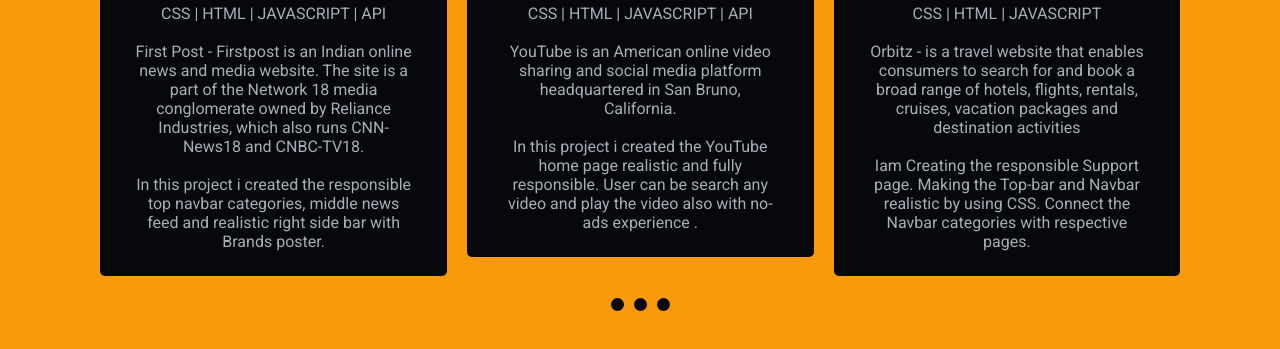
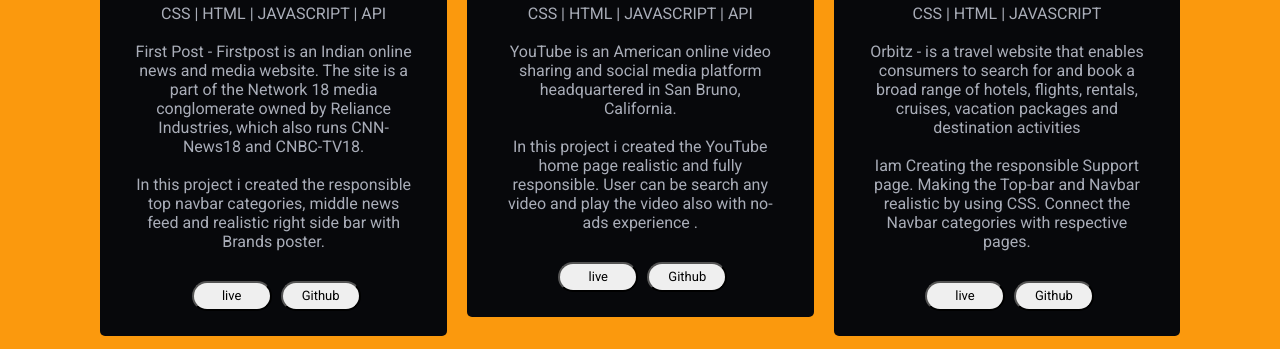
Before and after one commit to raje2/raje2.github.io, a plain HTML site: page index.html in a window 1280 px wide. Shown: the part 3364-3713 px from the top of the page. Drawn offline with nearby package versions, Linux system fonts and the light colour scheme.

Commit message:
live button added

```diff
--- a/index.html
+++ b/index.html
@@ -69,7 +69,7 @@
                         </tr>
                         <tr>
                             <td>Email</td>
-                            <td>:offcialrajesh@gmail.com</td>
+                            <td>:rajeshpra673@gmail.com</td>
                         </tr>
                         <tr>
                             <td>From</td>
@@ -228,6 +228,10 @@
                         Iam Creating the responsible Support page. Making the Top-bar and Navbar realistic by using CSS.
                         Connect the Navbar categories with respective pages.</p>
                 </div></a>
+                <div class="box_button">
+                    <a href="https://reliable-llama-c038f5.netlify.app"><button class="pro_button">live</button></a>
+                  <a href="https://github.com/thecodervaibhav/Team-App-Monsters"><button class="pro_button">Github</button></a>
+                </div>
             </div>
             <div class="card">
                 <a class="p_link" href="https://heroic-cucurucho-c5bc21.netlify.app"></a><div class="box">
@@ -240,6 +244,10 @@
                         In this project i created the responsible top navbar categories, middle
                          news feed and realistic right side bar with Brands poster. </p>
                 </div></a>
+                <div class="box_button">
+                    <a href="https://heroic-cucurucho-c5bc21.netlify.app"><button class="pro_button">live</button></a>
+                  <a href="https://github.com/raje2/TheTeam_Monster_FirstPost"><button class="pro_button">Github</button></a>
+                </div>
             </div>
             <div class="card">
                 <a class="p_link" href="https://github.com/raje2/YOUTUBE_PROJECT"> <div class="box">
@@ -251,6 +259,10 @@
                         <br>
                         In this project i created the YouTube home page realistic and fully responsible. User can be search any video and play the video also with no-ads experience . </p></p>
                 </div> </a>
+                <div class="box_button">
+                    <a href="https://heroic-cucurucho-c5bc21.netlify.app"><button class="pro_button">live</button></a>
+                  <a href="https://github.com/raje2/YOUTUBE_PROJECT"><button class="pro_button">Github</button></a>
+                </div>
             </div>
             <div class="card">
                 <a class="p_link" href="https://reliable-llama-c038f5.netlify.app"> <div class="box">
@@ -263,6 +275,10 @@
                         Iam Creating the responsible Support page. Making the Top-bar and Navbar realistic by using CSS.
                         Connect the Navbar categories with respective pages.</p>
                 </div></a>
+                <div class="box_button">
+                    <a href="https://reliable-llama-c038f5.netlify.app"><button class="pro_button">live</button></a>
+                  <a href="https://github.com/thecodervaibhav/Team-App-Monsters"><button class="pro_button">Github</button></a>
+                </div>
             </div>
             <div class="card">
                 <a class="p_link" href="https://heroic-cucurucho-c5bc21.netlify.app"></a><div class="box">
@@ -275,6 +291,10 @@
                         In this project i created the responsible top navbar categories, middle
                          news feed and realistic right side bar with Brands poster. </p>
                 </div></a>
+                <div class="box_button">
+                    <a href="https://heroic-cucurucho-c5bc21.netlify.app"><button class="pro_button">live</button></a>
+                  <a href="https://github.com/raje2/TheTeam_Monster_FirstPost"><button class="pro_button">Github</button></a>
+                </div>
             </div>
             <div class="card">
                 <a class="p_link" href="https://github.com/raje2/YOUTUBE_PROJECT"> <div class="box">
@@ -286,6 +306,10 @@
                          <br>
                          In this project i created the YouTube home page realistic and fully responsible. User can be search any video and play the video also with no-ads experience . </p></p>
                  </div> </a>
+                 <div class="box_button">
+                    <a href="https://heroic-cucurucho-c5bc21.netlify.app"><button class="pro_button">live</button></a>
+                  <a href="https://github.com/raje2/YOUTUBE_PROJECT"><button class="pro_button">Github</button></a>
+                </div>
             </div>
             <div class="card">
                 <a class="p_link" href="https://reliable-llama-c038f5.netlify.app"> <div class="box">
@@ -298,6 +322,10 @@
                         Iam Creating the responsible Support page. Making the Top-bar and Navbar realistic by using CSS.
                         Connect the Navbar categories with respective pages.</p>
                 </div></a>
+                <div class="box_button">
+                    <a href="https://reliable-llama-c038f5.netlify.app"><button class="pro_button">live</button></a>
+                  <a href="https://github.com/thecodervaibhav/Team-App-Monsters"><button class="pro_button">Github</button></a>
+                </div>
             </div>
             <div class="card">
                 <a class="p_link" href="https://heroic-cucurucho-c5bc21.netlify.app"></a><div class="box">
@@ -310,6 +338,10 @@
                         In this project i created the responsible top navbar categories, middle
                          news feed and realistic right side bar with Brands poster. </p>
                 </div></a>
+                <div class="box_button">
+                    <a href="https://heroic-cucurucho-c5bc21.netlify.app"><button class="pro_button">live</button></a>
+                  <a href="https://github.com/raje2/TheTeam_Monster_FirstPost"><button class="pro_button">Github</button></a>
+                </div>
             </div>
         </div>
 
--- a/style.css
+++ b/style.css
@@ -513,7 +513,7 @@
     width: 56%;
 }
 
-/* Team section styling */
+/* project section styling */
 
 #teams{
     color: #A9ADB8;
@@ -590,7 +590,15 @@
     border: 2px solid #07080B;
     transition: all 0.3s ease;
 }
-
+.pro_button{
+    margin-top: 30px;
+    height: 30px;
+    width: 80px;
+    border-radius: 25px;
+    cursor: pointer;
+    margin-left: 5px;
+    font-size: 13px;
+}
 
 /* Contact Me Section */
 
```
